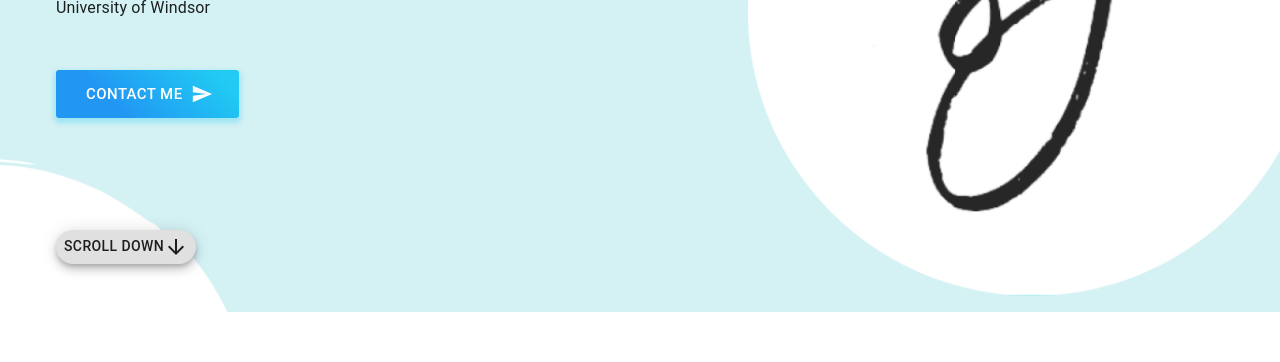
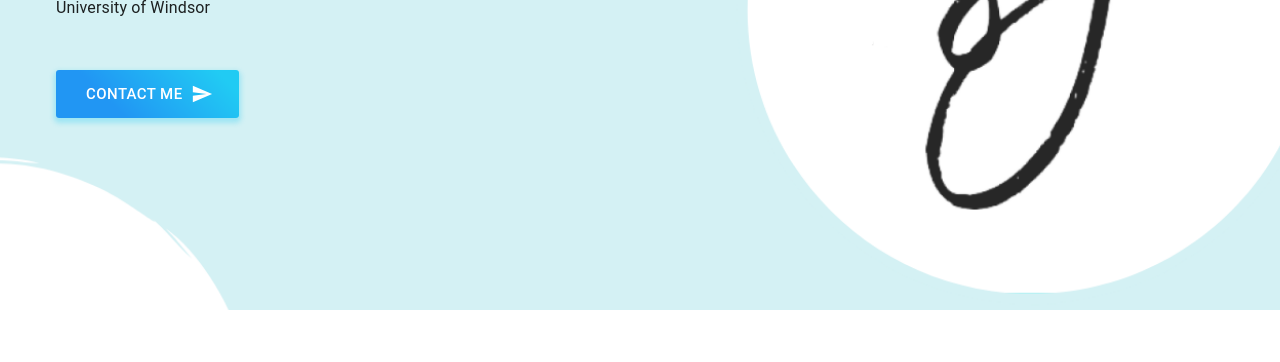
Before and after one commit to shikaijin/shikaijin_com, a React (Create React App) app in the folder frontend/: page / in a window 1280 px wide. Shown: the part 405-767 px from the top of the page. Built offline with nearby package versions, Linux system fonts and the light colour scheme; no server answers; what aws-amplify would draw is missing.

Commit message:
refactor: edit homepage

```diff
--- a/frontend/package.json
+++ b/frontend/package.json
@@ -7,6 +7,8 @@
     "@material-ui/core": "^4.12.3",
     "@material-ui/icons": "^4.11.2",
     "@material-ui/lab": "^4.0.0-alpha.60",
+    "@mui/material": "^5.0.3",
+    "@mui/styles": "^5.0.1",
     "@testing-library/jest-dom": "^5.14.1",
     "@testing-library/react": "^11.2.7",
     "@testing-library/user-event": "^12.8.3",
--- a/frontend/src/container/Home.js
+++ b/frontend/src/container/Home.js
@@ -1,6 +1,6 @@
 import React from "react";
 import { Button, Typography, Container, Divider } from "@material-ui/core";
-import { makeStyles } from "@material-ui/styles";
+import { makeStyles } from "@material-ui/core/styles";
 import { Box } from "@material-ui/core";
 import CssBaseline from "@material-ui/core/CssBaseline";
 import SendIcon from "@material-ui/icons/Send";
@@ -11,24 +11,25 @@ import CardMedia from "@material-ui/core/CardMedia";
 import Grid from "@material-ui/core/Grid";
 import cssa from "../static/images/cssa.jpg";
 import hero3 from "../static/images/hero3.png";
-import ArrowDownwardIcon from "@material-ui/icons/ArrowDownward";
-import Fab from "@material-ui/core/Fab";
 
 const useStyles = makeStyles((theme) => ({
   root: {
+    marginTop: "3rem",
     justifyContent: "center",
-    marginTop: "3rem",
     backgroundColor: "#FFFFFF",
   },
   heroContent: {
+    display: "block",
     minWidth: "40%",
     maxWidth: "100%",
     textAlign: "left",
-    paddingBottom: "auto",
     marginBottom: "5rem",
     backgroundImage: `url(${hero3})`,
     backgroundSize: "cover",
     backgroundPosition: "center",
+    [theme.breakpoints.up("xl")]: {
+      height: "835px",
+    },
   },
   heroTitle: {
     fontWeight: 500,
@@ -42,7 +43,7 @@ const useStyles = makeStyles((theme) => ({
   ButtonsBox: {
     marginBlock: "3rem",
     marginLeft: "2rem",
-    paddingBottom: "1rem",
+    paddingBottom: "12rem",
   },
   ColorButton: {
     background: "linear-gradient(45deg, #2196F3 30%, #21CBF3 90%)",
@@ -124,7 +125,7 @@ function Home() {
                     Contact Me
                   </Button>
                 </Box>
-                <Box>
+                {/*<Box>
                   <Fab
                     variant="extended"
                     size="small"
@@ -134,7 +135,7 @@ function Home() {
                     Scroll down
                     <ArrowDownwardIcon />
                   </Fab>
-                </Box>
+                </Box>*/}
               </div>
             </Container>
           </Box>
```
Also changed, not shown: frontend/src/components/fab.js (added), 1 other file (tests, documents, lock files or other folders).
